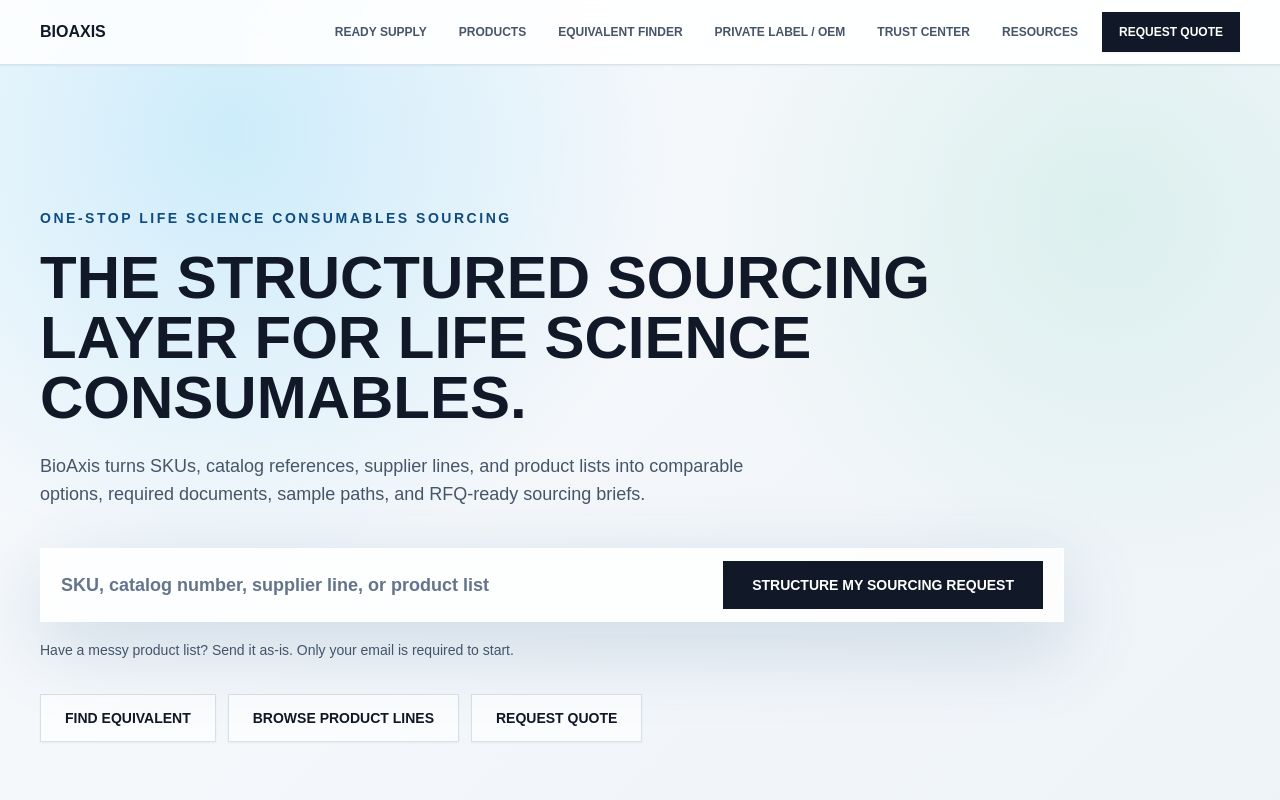
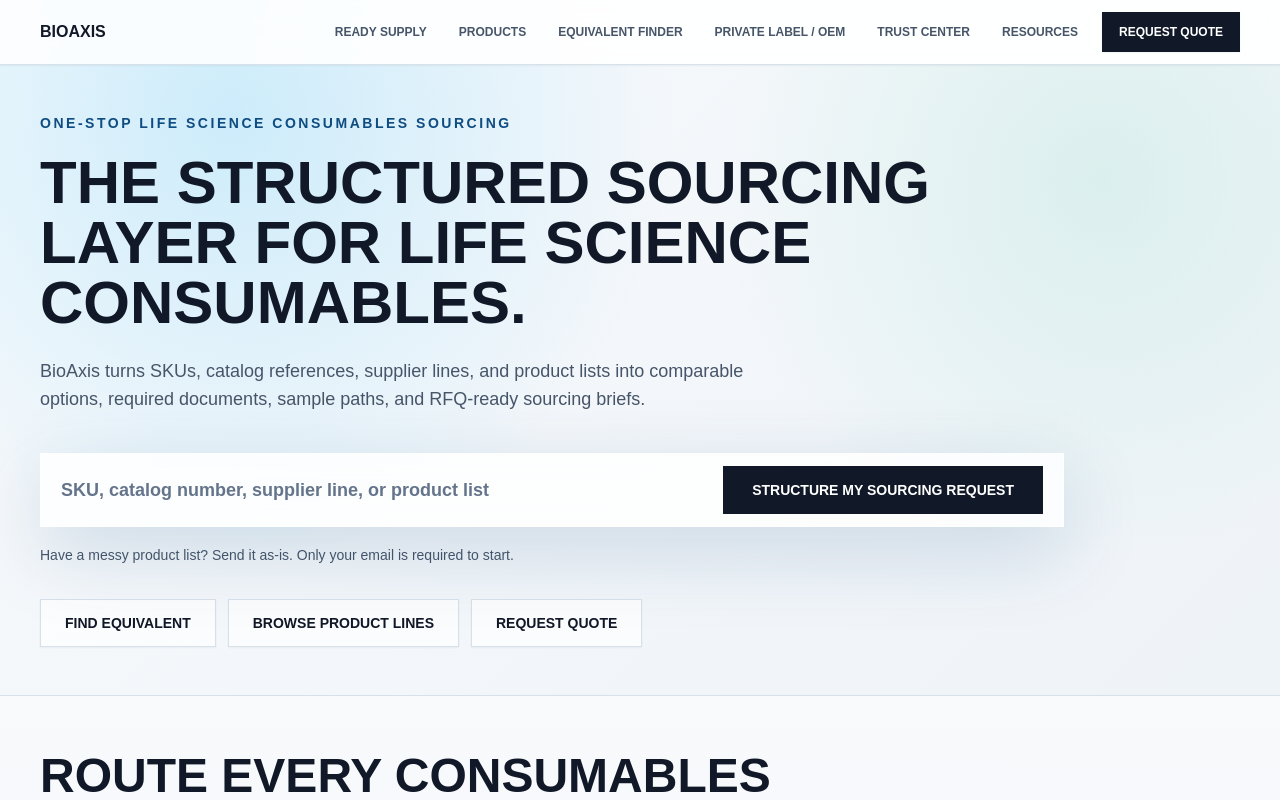
Before and after one commit to luckyericyao/bioaxisv3, a Next.js app: page / in a window 1280 px wide. Shown: the top 800 px of the page. Built offline with nearby package versions, Linux system fonts and the light colour scheme.

Commit message:
Improve homepage first-screen balance

```diff
--- a/src/components/home/HeroSearchSection.tsx
+++ b/src/components/home/HeroSearchSection.tsx
@@ -19,7 +19,7 @@
       </div>
       <div className="absolute inset-0 -z-10 bg-[linear-gradient(90deg,rgba(248,250,252,0.98)_0%,rgba(248,250,252,0.92)_58%,rgba(238,243,248,0.76)_100%)]" />
 
-      <div className="relative z-10 mx-auto flex min-h-[760px] w-full max-w-7xl min-w-0 flex-col justify-center px-5 py-16 sm:px-8 lg:min-h-[820px] lg:px-10">
+      <div className="relative z-10 mx-auto flex min-h-[760px] w-full max-w-7xl min-w-0 flex-col justify-center px-5 py-16 sm:px-8 lg:min-h-[630px] lg:px-10 lg:py-10">
         <div className="max-w-6xl min-w-0">
           <p className="mb-5 text-xs font-semibold uppercase tracking-[0.18em] text-bioaxis-accent sm:text-sm">
             {brand.positioning}
```
